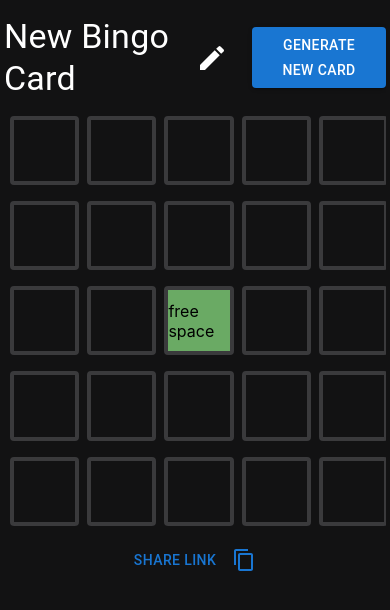
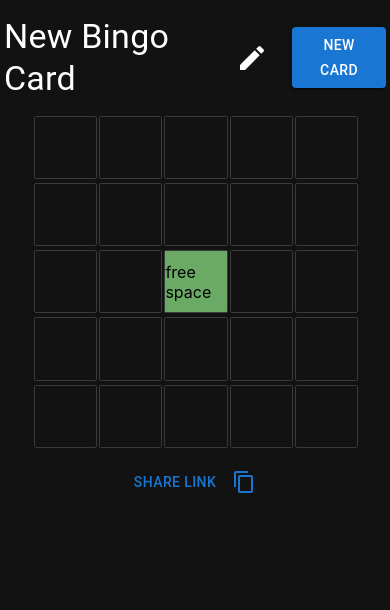
Before and after one commit to tconnole/bingo-board, a React (Create React App) app: page / in a window 390 px wide. Shown: the top 610 px of the page. Built offline with nearby package versions, Linux system fonts and the light colour scheme.

Commit message:
some minor fixes for mobile

```diff
--- a/src/library/Card/Card.css
+++ b/src/library/Card/Card.css
@@ -3,3 +3,21 @@
     flex-direction: row;
     gap: 1rem;
 }
+/* sx={{display: 'flex', flexDirection: 'column', gap: '1rem', width: '100%'}} */
+
+.Card-container {
+    display: flex;
+    flex-direction: column;
+    gap: 1rem;
+    width: 100%;
+}
+
+@media only screen and (max-width: 650px) {
+    .Card-row {
+       gap: 0.25rem;
+    }
+
+    .Card-container {
+        gap: 0.25rem;
+    }
+}
--- a/src/library/Card/Card.tsx
+++ b/src/library/Card/Card.tsx
@@ -36,7 +36,7 @@ function Card() {
     }
 
     return  (
-    <Box sx={{display: 'flex', flexDirection: 'column', gap: '1rem', width: '100%'}}>
+    <div className="Card-container">
         <div className="Card-row" style={{width: '100%', display: 'flex', alignItems: 'center', justifyContent: 'center'}}>
             {selected[0].map((chip, index) => <div onClick={() => clickChip([0, index])} style={{width: '16%'}} key={`0-${index}`}><CardChip selected={chip} label={labels[0][index]}></CardChip></div>)}
         </div>
@@ -52,7 +52,7 @@ function Card() {
         <div className="Card-row" style={{width: '100%', display: 'flex', alignItems: 'center', justifyContent: 'center'}}>
             {selected[4].map((chip, index) => <div onClick={() => clickChip([4, index])} style={{width: '16%'}} key={`4-${index}`}><CardChip selected={chip} label={labels[4][index]}></CardChip></div>)}
         </div>
-    </Box>
+    </div>
     );
 }
 
--- a/src/library/CardChip/CardChip.css
+++ b/src/library/CardChip/CardChip.css
@@ -0,0 +1,27 @@
+.CardChip-Chip {
+    width: 100%;
+    aspect-ratio: 1;
+    border-radius: 0.25rem;
+    border: 0.25rem solid #3a3a3c;
+    overflow: hidden;
+    overflow-wrap: break-all;
+    display: flex;
+    align-items: center;
+    justify-content: 'center';
+    position: relative;
+}
+
+@media only screen and (max-width: 650px) {
+    .CardChip-Chip {
+        width: 100%;
+        aspect-ratio: 1;
+        border-radius: 0.1rem;
+        border: 0.1rem solid #3a3a3c;
+        overflow: hidden;
+        overflow-wrap: break-all;
+        display: flex;
+        align-items: center;
+        justify-content: 'center';
+        position: relative;
+    }
+}
--- a/src/library/CardChip/CardChip.tsx
+++ b/src/library/CardChip/CardChip.tsx
@@ -1,4 +1,5 @@
 import { Box } from "@mui/material";
+import './CardChip.css';
 
 export interface CardChipProps {
     selected: boolean;
@@ -7,22 +8,26 @@ export interface CardChipProps {
 
 function CardChip(props: CardChipProps) {
     return (
-            <Box
-                sx={{
-                    width: '100%',
-                    aspectRatio: '1',
+            <div
+                className="CardChip-Chip"
+                style={{
                     color: !props.selected ? 'white' : 'black',
                     backgroundColor: props.selected ? '#6aaa64' : '',
-                    borderRadius: '0.25rem',
-                    border: '0.25rem solid #3a3a3c',
+                }}>
+                    <Box
+                sx={{
+                    color: !props.selected ? 'white' : 'black',
                     overflow: 'hidden',
                     overflowWrap: 'break-all',
                     display: 'flex',
                     alignItems: 'center',
-                    justifyContent: 'center'
+                    justifyContent: 'center',
+                    position: 'absolute',
+                    left: 0, right: 0, top: 0, bottom: 0
                 }}>
-                    {props.label}
-            </Box>);
+                        {props.label}
+                    </Box>
+            </div>);
 }
 
 export default CardChip;
--- a/src/library/GenerateBingoCard/GenerateBingoCard.tsx
+++ b/src/library/GenerateBingoCard/GenerateBingoCard.tsx
@@ -19,7 +19,7 @@ function GenerateBingoCard() {
         }
     }
 
-    return <Button variant="contained" onClick={generateNewCard}>Generate New Card</Button>
+    return <Button variant="contained" onClick={generateNewCard}>New Card</Button>
 }
 
 export default GenerateBingoCard;
```
